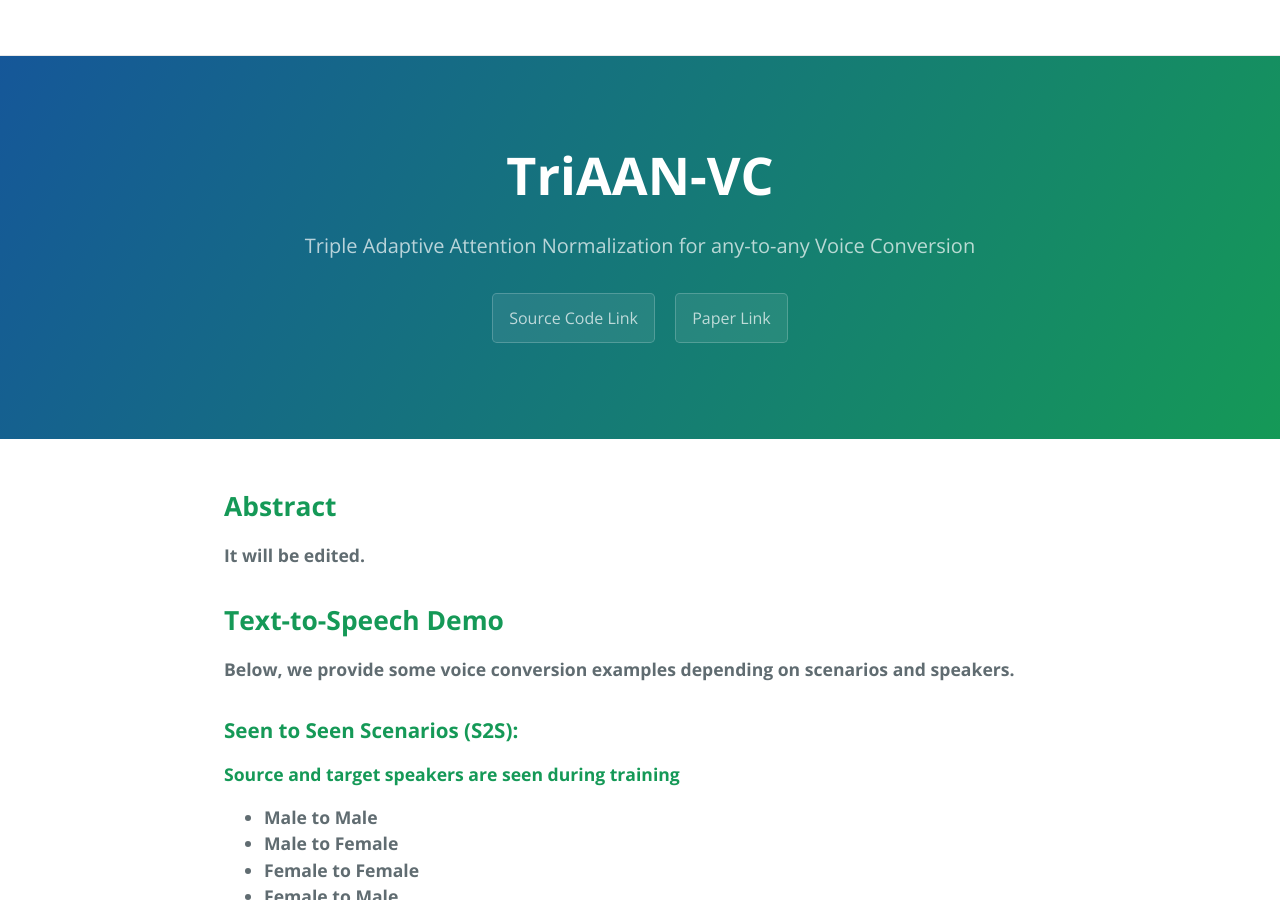
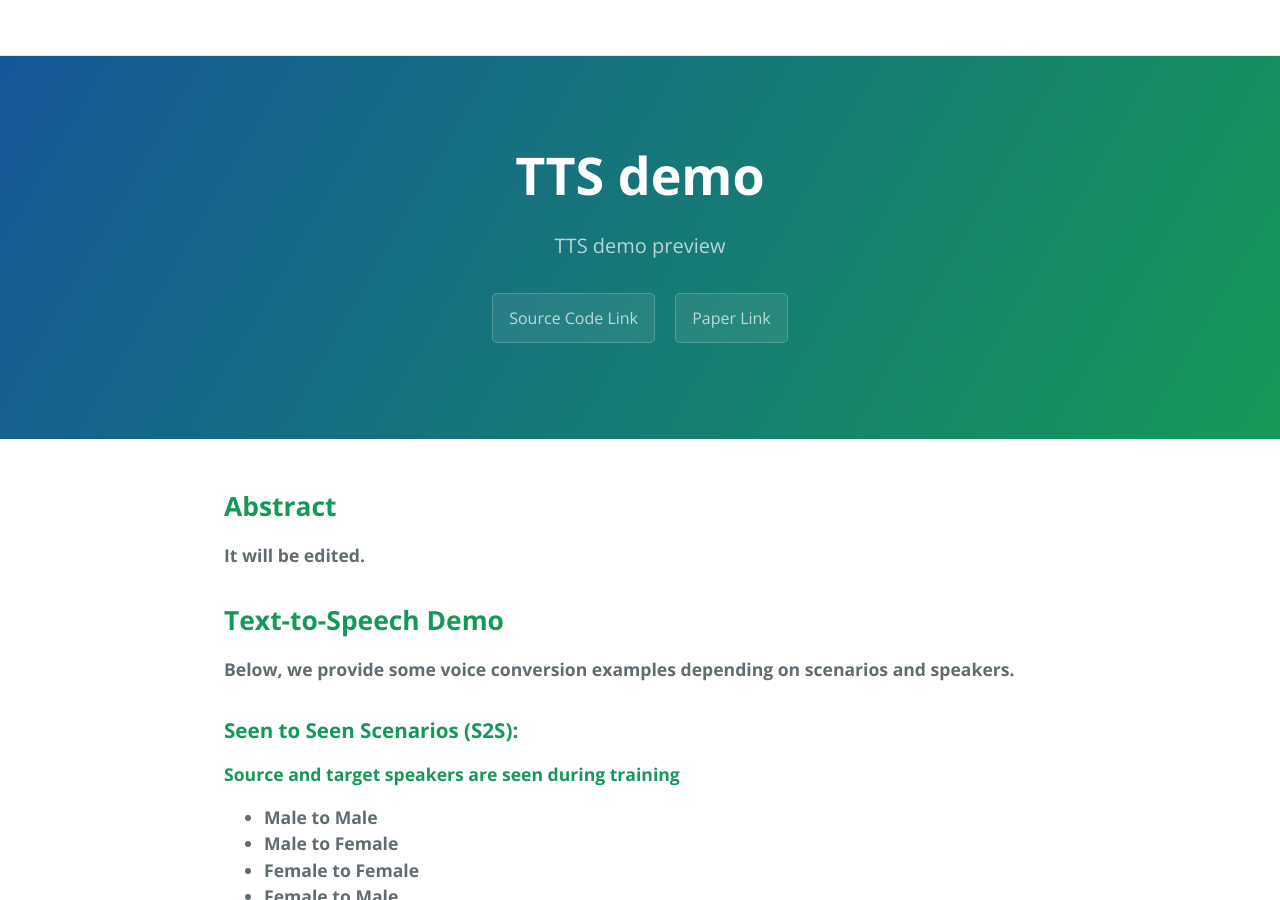
Before and after one commit to winddori2002/tts-demo.github.io, a Jekyll site: the page built from index.md, in a window 1280 px wide and 900 px high. Built offline with Jekyll 4.4.1, drawn with Linux system fonts in a browser that asks for light colours.

Commit message:
Update _config.yml

```diff
--- a/_config.yml
+++ b/_config.yml
@@ -1,5 +1,5 @@
-title: TriAAN-VC
-description: Triple Adaptive Attention Normalization for any-to-any Voice Conversion
+title: TTS demo
+description: TTS demo preview
 show_downloads: false
 
 #baseurl: "/cayman-blog" # change this to the subpath of your site, e.g. /blog. Leave it empty if you don't need it.
```
